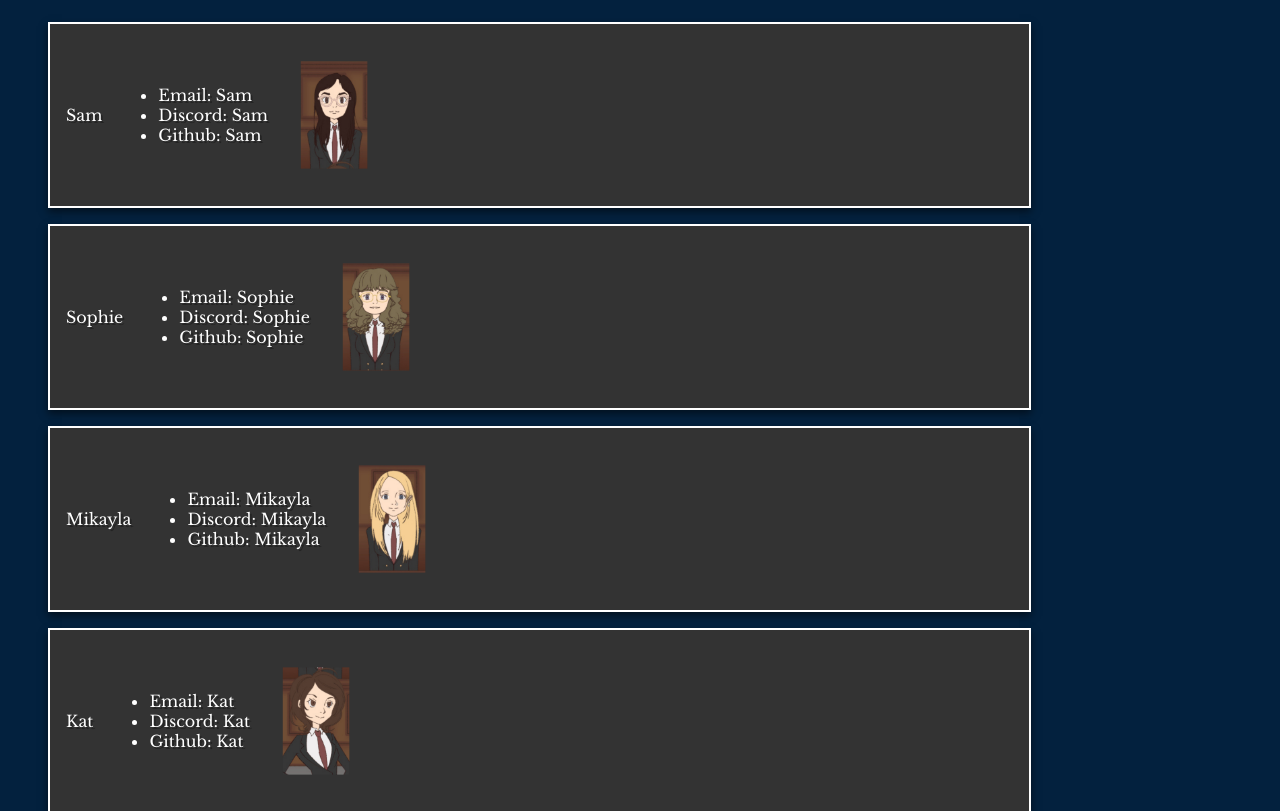
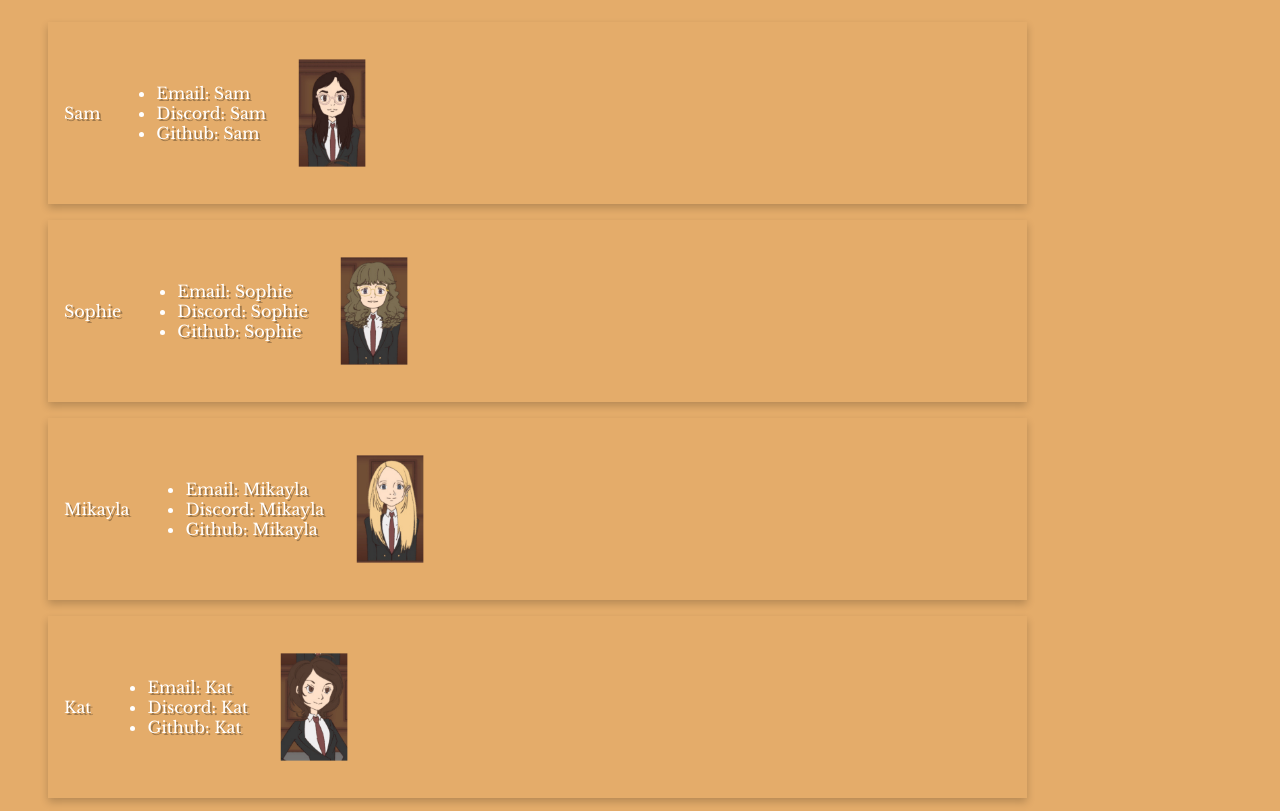
Before and after one commit to samichar/2025_hackathon, a plain HTML site: page contact.html in a window 1280 px wide. Shown: the part 209-1020 px from the top of the page. Drawn offline with nearby package versions, Linux system fonts and the light colour scheme.

Commit message:
update css

```diff
--- a/styles.css
+++ b/styles.css
@@ -5,7 +5,8 @@ body {
     margin: 0;
     padding: 0;
     color: #fff;
-    background-color: #03213e;
+    background-color: #e4ac6a;
+
 }
 
 main {
@@ -209,6 +210,11 @@ footer {
     text-shadow: 2px 2px rgba(0, 0, 0, 0.3);
 }
 
+.main-container h2 {
+    font-family: 'Monseratt', sans-serif;
+    text-shadow: 2px 2px rgba(0, 0, 0, 0.3);
+}
+
 .main-container > div {
     flex: 1;
     min-width: 300px;
@@ -249,13 +255,13 @@ footer {
     display: flex;
     align-items: center;
     gap: 1rem;
-    border: 2px solid white;
+    /* border: 2px solid white; */
     /* border-radius: 10px;  */
     padding: 1rem;
-    background-color: #333;
+    /* background-color: #333; */
     color: #fff;
     width: 80%;
-    box-shadow: 0 4px 8px rgba(0, 0, 0, 0.5);
+    box-shadow: 0 4px 8px rgba(0, 0, 0, 0.2);
     align-items: center;
 }
 
```
